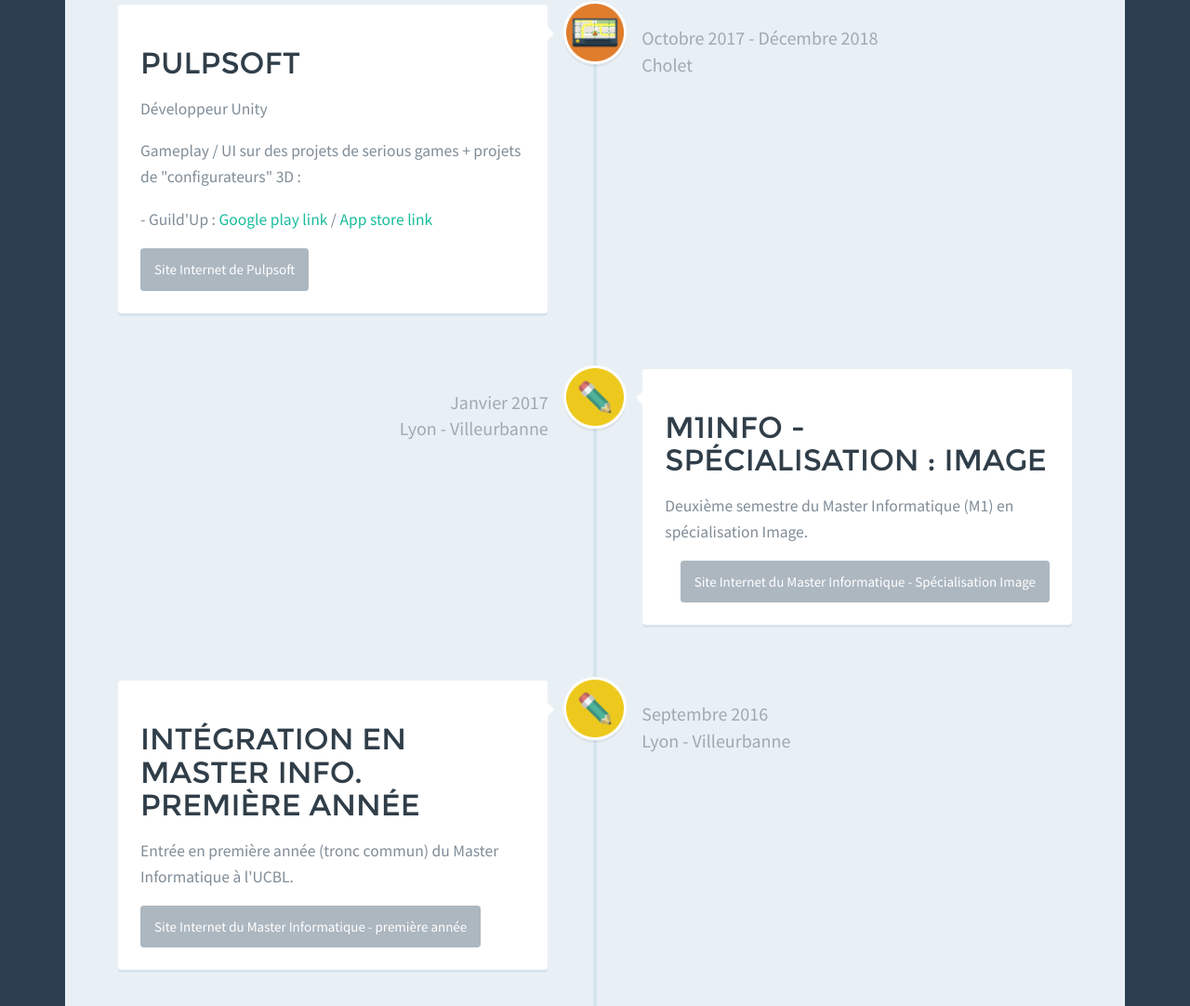
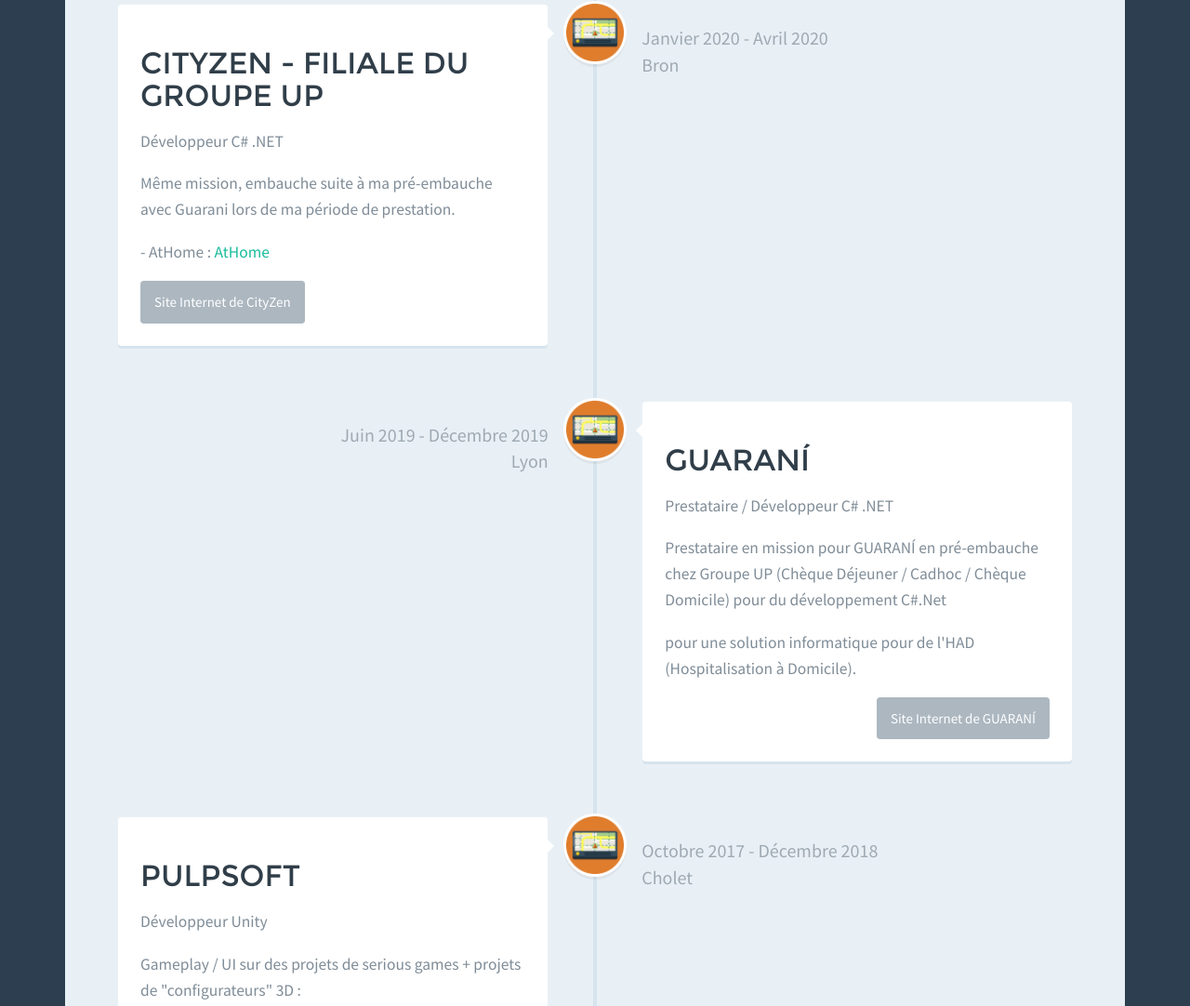
Before and after one commit to Batora07/Batora07.github.io, a plain HTML site: page index.html in a window 1280 px wide. Shown: the part 4305-5387 px from the top of the page at 93% size. Drawn offline with nearby package versions, Linux system fonts and the light colour scheme; files whose address does not match are found by name.

Commit message:
Update CV 2020

```diff
--- a/index.html
+++ b/index.html
@@ -468,13 +468,45 @@
                     <h2>Parcours</h2>
                     <hr class="small">
                     <br/>
-                    <a href="cv/CV_2019.pdf" class="btn btn-dark" target="_blank">C.V en version PDF</a>
+                    <a href="cv/PORTETMarc_cv2020.pdf" class="btn btn-dark" target="_blank">C.V en version PDF</a>
                 </div>
             </div>
             <div class="container">
                 <div class="timeline-container" id="cd-timeline">
 
 				 <section class="cd-container">
+						<!-- Intégration CITYZEN -->
+                        <div class="cd-timeline-block">
+                            <div class="cd-timeline-img cd-picture">
+                                <img src="img/GPS.png" alt="GPS">
+                            </div> <!-- cd-timeline-img -->
+
+                            <div class="cd-timeline-content">
+                                <h3>CityZen - filiale du groupe UP</h3>
+                                <p>Développeur C# .NET</p>
+								<p>Même mission, embauche suite à ma pré-embauche avec Guarani lors de ma période de prestation.</p>
+                                <p>  - AtHome : <a href="https://solutions.up-france.fr/programmes-publics-sociaux/gestion-activite/logiciel-hospitalisation-domicile" target="_blank">AtHome</a></p>
+								<a href="https://solutions.up-france.fr/programmes-publics-sociaux/arcan" target="_blank" class="cd-read-more">Site Internet de CityZen</a>
+                                <span class="cd-date">Janvier 2020 - Avril 2020<br/>Bron</span>
+                            </div> <!-- cd-timeline-content -->
+                        </div> <!-- cd-timeline-block -->
+
+						<!-- Intégration GUARANI -->
+                        <div class="cd-timeline-block">
+                            <div class="cd-timeline-img cd-picture">
+                                <img src="img/GPS.png" alt="GPS">
+                            </div> <!-- cd-timeline-img -->
+
+                            <div class="cd-timeline-content">
+                                <h3>GUARANÍ</h3>
+                                <p>Prestataire / Développeur C# .NET</p>
+								<p>Prestataire en mission pour GUARANÍ en pré-embauche chez Groupe UP (Chèque Déjeuner / Cadhoc / Chèque Domicile) pour du développement C#.Net</p>
+								<p>pour une solution informatique pour de l'HAD (Hospitalisation à Domicile).</p>
+								<a href="https://www.guarani.fr/" target="_blank" class="cd-read-more">Site Internet de GUARANÍ</a></p>
+                                <span class="cd-date">Juin 2019 - Décembre 2019<br/>Lyon</span>
+                            </div> <!-- cd-timeline-content -->
+                        </div> <!-- cd-timeline-block -->
+
                         <!-- Intégration PULPSOFT -->
                        <div class="cd-timeline-block">
                             <div class="cd-timeline-img cd-picture">
@@ -667,7 +699,7 @@
             <div class="container">
                 <div class="row">
                     <div class="col-lg-12">
-                        Copyright &copy; 2016-2019 - Batora07 - Marc PORTET
+                        Copyright &copy; 2016-2020 - Batora07 - Marc PORTET
                     </div>
                 </div>
             </div>
```
Also changed, not shown: 3 other files.
